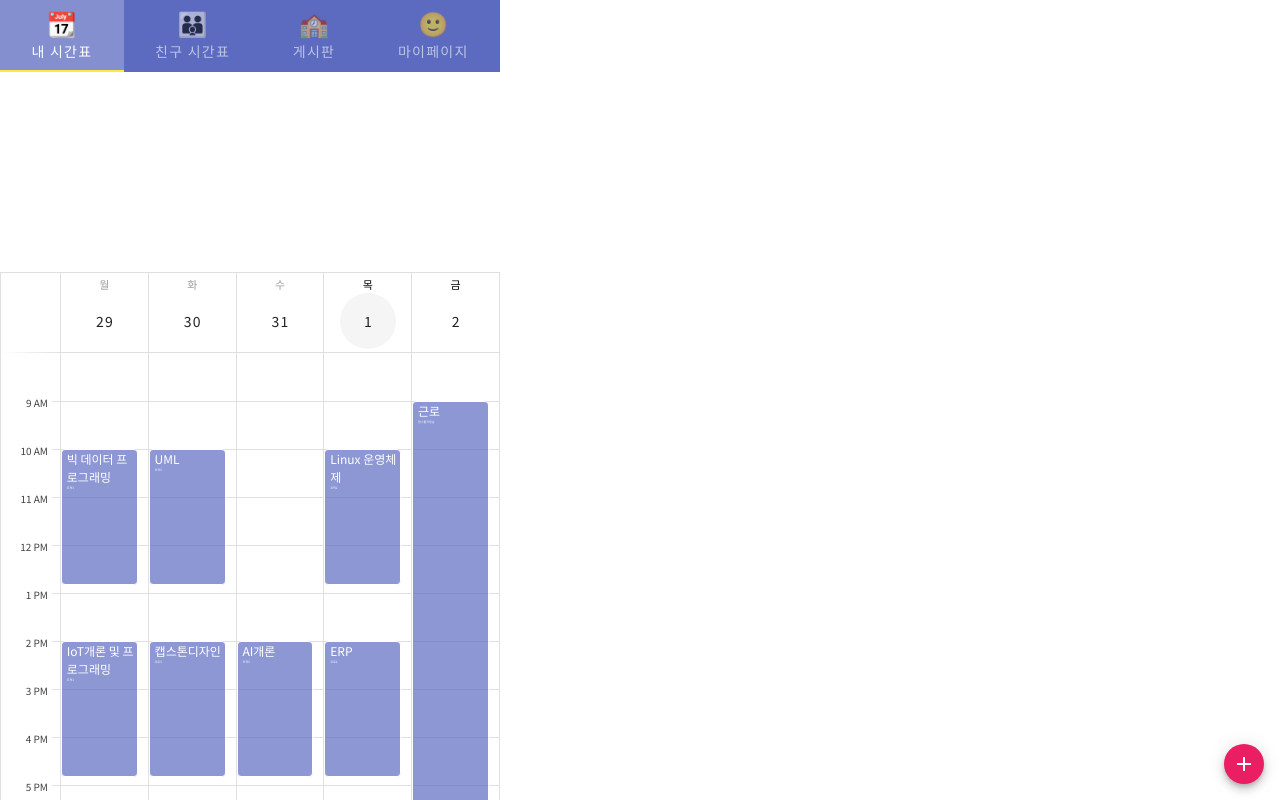
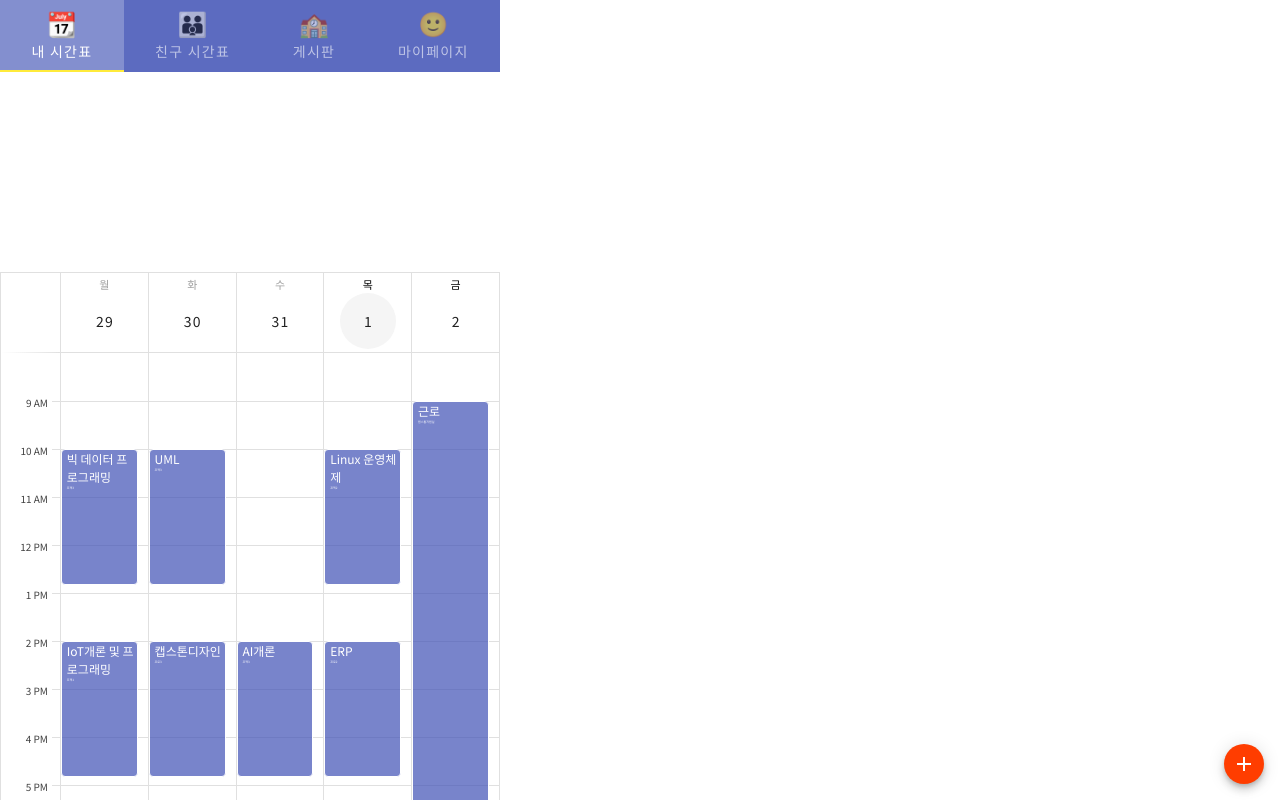
Before and after one commit to GOing445/2021_Capstone-University_Community_Site, a Vue app in the folder client/: page /main in a window 1280 px wide. Built offline with nearby package versions, Linux system fonts and the light colour scheme.

Commit message:
[MOD] 주요 색상 세팅

```diff
--- a/client/src/components/timetable/Timetable.vue
+++ b/client/src/components/timetable/Timetable.vue
@@ -10,7 +10,6 @@
 			:interval-count="15"
 			:events="events"
 			:event-color="eventColor"
-			@click:event="showEvent"
 		>
 			<template v-slot:event="{ event }">
 				<class-box :eventName="event.name" :classroom="event.classroom" />
@@ -27,7 +26,7 @@ export default {
 	components: { ClassBox },
 
 	data: () => ({
-		color: ['rgba(92, 107, 192, 0.7)'],
+		color: ['rgba(63, 81, 181, 0.7)'],
 		events: [],
 		timetable: [
 			{
--- a/client/src/plugins/vuetify.js
+++ b/client/src/plugins/vuetify.js
@@ -8,4 +8,14 @@ export default new Vuetify({
 	icons: {
 		iconfont: 'mdi', // default - only for display purposes
 	},
+	theme: {
+		themes: {
+			light: {
+				primary: '#3f51b5',
+				secondary: '#5c6bc0',
+				accent: '#8c9eff',
+				error: '#ff3d00',
+			},
+		},
+	},
 });
--- a/client/src/views/MainPage.vue
+++ b/client/src/views/MainPage.vue
@@ -1,7 +1,7 @@
 <template>
 	<div>
 		<timetable />
-		<v-btn color="pink" dark fixed bottom right fab small>
+		<v-btn color="error" dark fixed bottom right fab small>
 			<v-icon @click="$router.push('/add_class')">mdi-plus</v-icon>
 		</v-btn>
 	</div>
```
